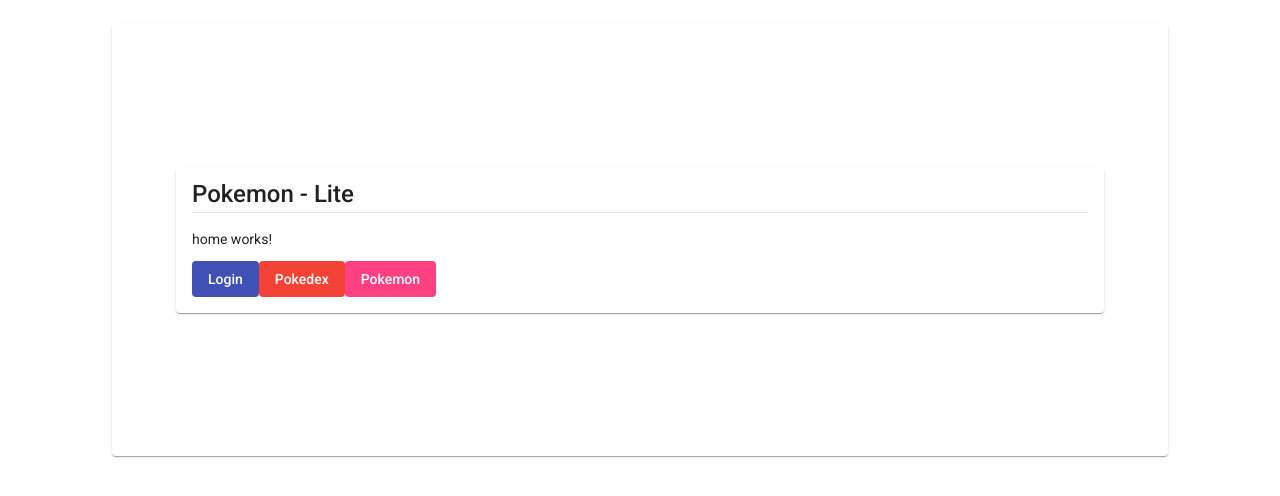
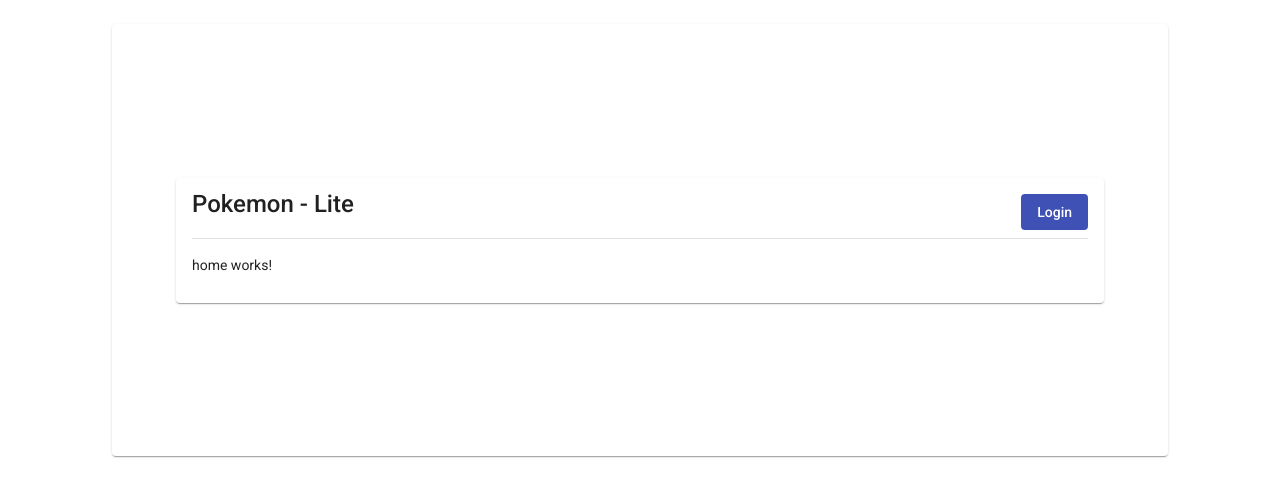
Before and after one commit to NLuna19/pokedex-lite, an Angular app: page /home in a window 1280 px wide. Shown: the top 496 px of the page. Built offline with nearby package versions, Linux system fonts and the light colour scheme.

Commit message:
added login/logout button in title.component

```diff
--- a/src/app/features/public/pages/home/home.component.html
+++ b/src/app/features/public/pages/home/home.component.html
@@ -2,7 +2,9 @@
   home works!
 </p>
 
+
+<!--
 <button mat-flat-button color="primary" (click)="login()" >Login</button>
 <button mat-flat-button color="warn" (click)="pokedex()" >Pokedex</button>
 
-<button mat-flat-button color="accent" (click)="pokemon()" >Pokemon</button>
+<button mat-flat-button color="accent" (click)="pokemon()" >Pokemon</button> -->
--- a/src/app/features/public/pages/pokedex/pokedex.component.ts
+++ b/src/app/features/public/pages/pokedex/pokedex.component.ts
@@ -3,7 +3,7 @@
 import { Observable } from 'rxjs';
 import { Pokemon } from '@core/models/pokemon.models';
 import { PokemonControllerService } from '@app/core/controllers/pokemon.controller.service';
-import { LocalStorageService } from '@app/core/services/local-storage.service';
+import { AuthStorageService } from '@app/core/services/auth.service';
 
 @Component({
   selector: 'app-pokedex',
@@ -15,8 +15,8 @@
   public pokemons$: Observable<Pokemon[]> = new Observable<Pokemon[]>();
   public items!: Pokemon[];
 
-  constructor(private pokemonService: PokemonControllerService, private router: Router, private ls: LocalStorageService) {
-    const user = this.ls.getlogin();
+  constructor(private pokemonService: PokemonControllerService, private router: Router, private authservice: AuthStorageService) {
+    const user = this.authservice.getUser();
     this.pokemons$ = this.pokemonService.getByUserId(user.userId as number);
   }
 
--- a/src/app/shared/components/title/shared-title.component.html
+++ b/src/app/shared/components/title/shared-title.component.html
@@ -1,3 +1,10 @@
-<mat-card-title>{{title}}</mat-card-title>
+<mat-card-title class="title">
+    <p>{{title}}</p>
+
+    <button *ngIf="!logged" mat-flat-button color="primary" (click)="login()" >Login</button>
+    <button *ngIf="logged" mat-flat-button color="accent" (click)="logout()" >Logout</button>
+
+</mat-card-title>
+
 <mat-divider ></mat-divider>
 <div class="divider"></div>
--- a/src/app/shared/components/title/shared-title.component.scss
+++ b/src/app/shared/components/title/shared-title.component.scss
@@ -1,3 +1,8 @@
-.divider, .title{
+.divider {
     padding-bottom: 2vh;
 }
+
+.title {
+    display: flex;
+    justify-content: space-between;
+}
--- a/src/app/shared/components/title/shared-title.component.ts
+++ b/src/app/shared/components/title/shared-title.component.ts
@@ -1,4 +1,8 @@
+import { Observable } from 'rxjs';
+import { Router } from '@angular/router';
+import { AuthStorageService } from '@app/core/services/auth.service';
 import { Component, Input, OnInit } from '@angular/core';
+import { AuthGuard } from '@app/core/guards/auth.guards';
 
 @Component({
   selector: 'shared-title',
@@ -8,11 +12,25 @@
 export class SharedTitleComponent implements OnInit {
 
   @Input() title!: string;
+  public loggedObservable:Observable<boolean>;
+  public logged:boolean = false
 
-  constructor() { }
+  constructor(private authservice:AuthStorageService, private router:Router) {
+    this.loggedObservable = authservice.isLogged();
+  }
 
   ngOnInit(): void {
+    this.loggedObservable.subscribe(
+      resp => this.logged = resp
+    )
+  }
 
+  logout(){
+    this.authservice.logout();
+  }
+
+  login(){
+    this.router.navigate(['/login'])
   }
 
 }
```
Also changed, not shown: src/app/features/public/pages/pokedex/pokedex.component.html (line endings or trailing spaces).
